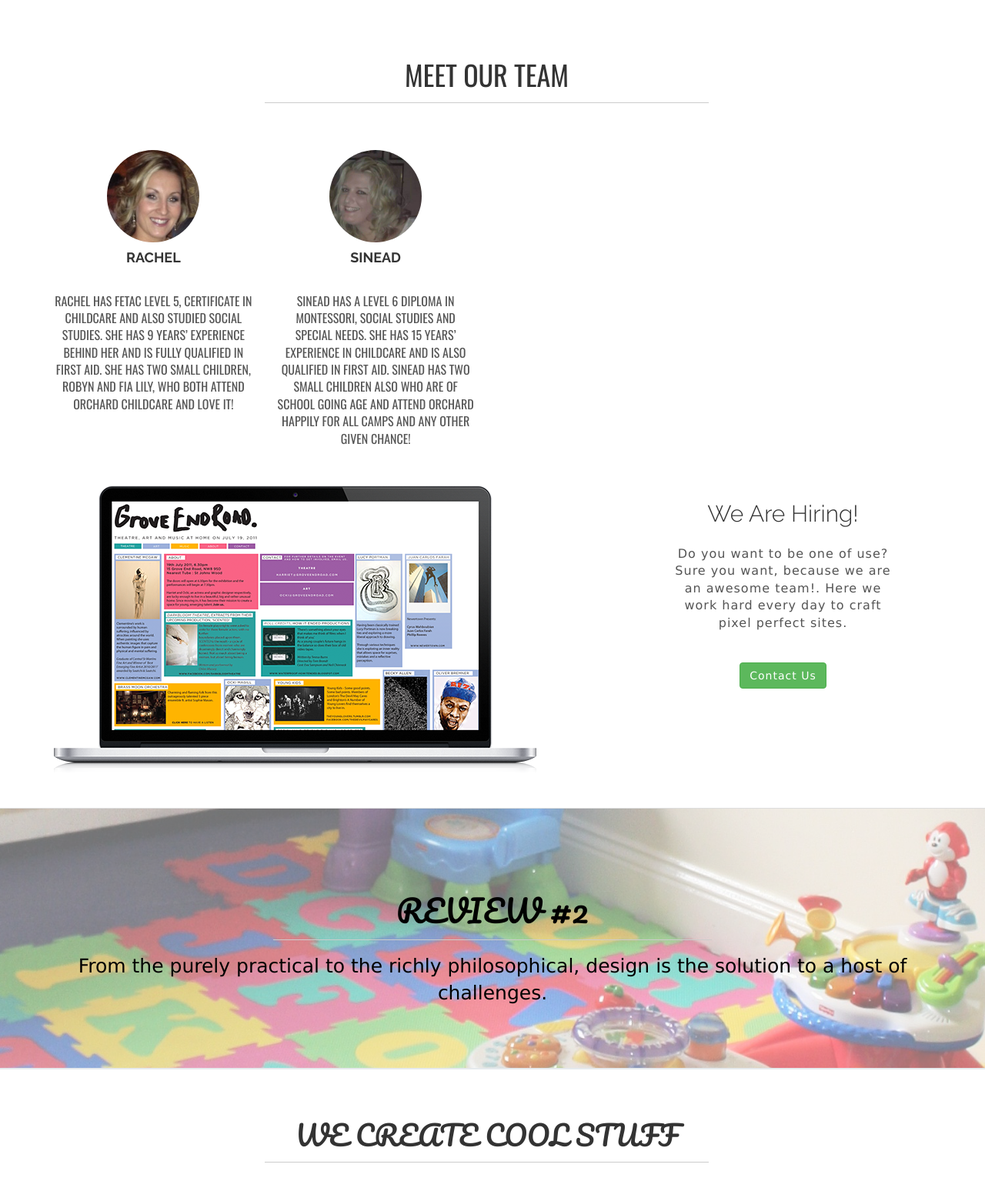
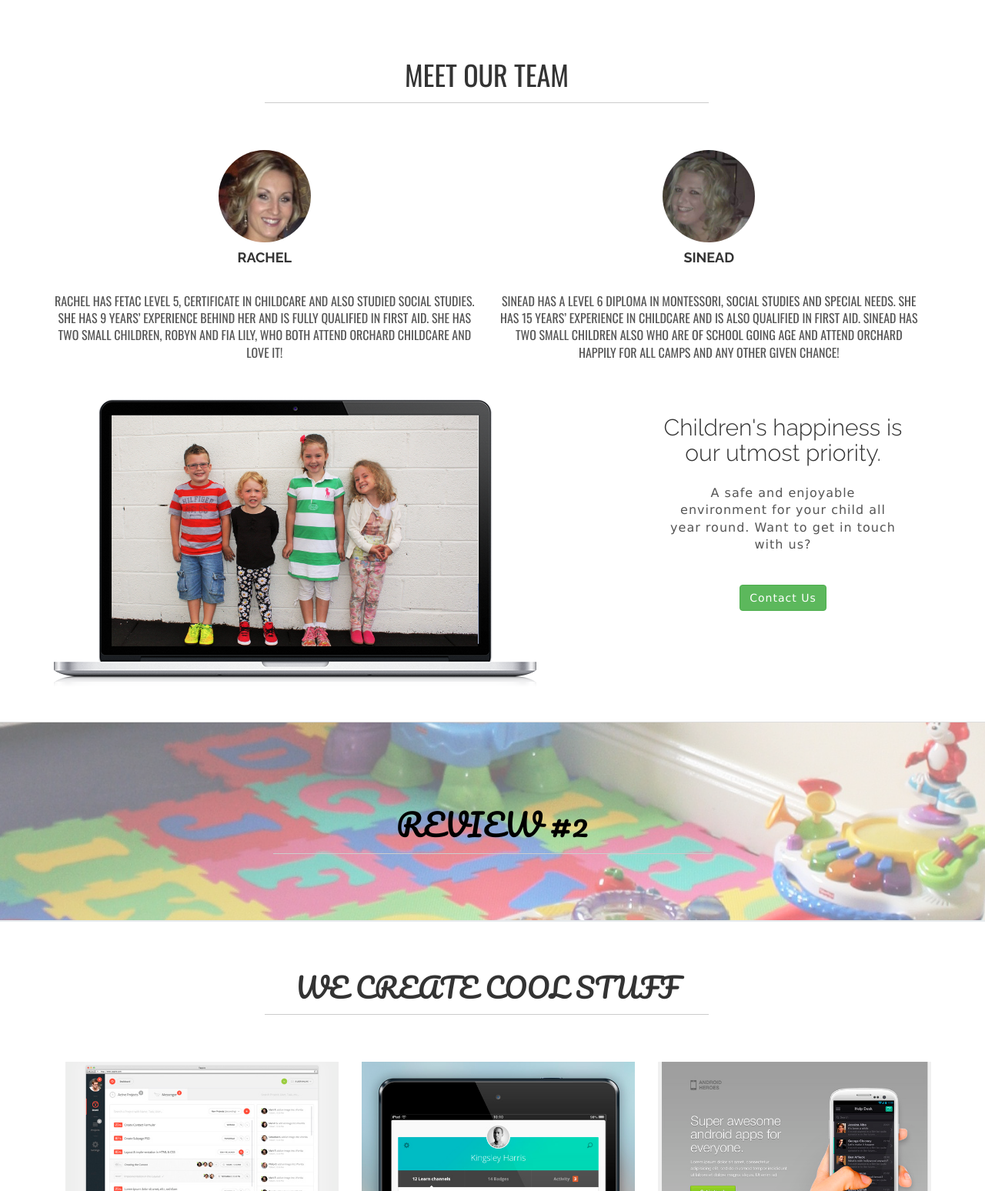
Before and after one commit to NomadicWeb/orchardchildcare.ie, a WordPress theme: template orchard_theme/index.php in a window 1280 px wide. Shown: the part 2604-4152 px from the top of the page at 77% size. Run offline with PHP 8.4 and a stand-in for WordPress, Linux system fonts and the light colour scheme; the site name, menu and one post (Sample post) are stand-ins, and other content is empty.

Commit message:
fix footer + remove divider text

```diff
--- a/orchard_theme/footer.php
+++ b/orchard_theme/footer.php
@@ -1,6 +1,6 @@
         <div id="footerwrap">
             <div class="container">
-				<h4>Created by <a href="http://blacktie.co">BlackTie.co</a> - Copyright 2014</h4>
+                <h4>Created by <a href="#">NomadicWeb</a> - Copyright 2014</h4>
             </div>
         </div>
 
--- a/orchard_theme/index.php
+++ b/orchard_theme/index.php
@@ -115,7 +115,7 @@
                 <hr>
                 <br>
                 <br>
-                <div class="col-lg-3 centered">
+                <div class="col-lg-6 centered">
                     <img class="img img-circle" src="<?php echo get_template_directory_uri(); ?>/assets/img/team/rachel.png" height="120px" width="120px" alt="">
                     <br>
                     <h4><b>Rachel</b></h4>
@@ -125,7 +125,7 @@
                     <p>Rachel has fetac level 5, certificate in childcare and also studied Social studies. She has 9 years’ experience behind her and is fully qualified in first aid.  She has two small children, Robyn and Fia Lily, who both attend Orchard Childcare and love it!</p>
                 </div><!-- col-lg-3 -->
 
-                <div class="col-lg-3 centered">
+                <div class="col-lg-6 centered">
                     <img class="img img-circle" src="<?php echo get_template_directory_uri(); ?>/assets/img/team/sinead.png" height="120px" width="120px" alt="">
                     <br>
                     <h4><b>Sinead</b></h4>
@@ -146,9 +146,9 @@
                         <img class="img-responsive" src="<?php echo get_template_directory_uri(); ?>/assets/img/macbook.png" align="">
                     </div>
                     <div class="col-lg-4">
-                        <h2>We Are Hiring!</h2>
-                        <p>Do you want to be one of use? Sure you want, because we are an awesome team!. Here we work hard every day to craft pixel perfect sites.</p>
-                        <p><a class="btn btn-success">Contact Us</a></p>
+                        <h2>Children's happiness is our utmost priority.</h2>
+                        <p>A safe and enjoyable environment for your child all year round. Want to get in touch with us?</p>
+                        <p><a href="#contact"class="btn btn-success smoothScroll">Contact Us</a></p>
                     </div>
                 </div><!-- row -->
             </div>
@@ -161,7 +161,6 @@
             <div class="container">
                 <h1 class="fancy-text">REVIEW #2</h1>
                 <hr>
-                <p>From the purely practical to the richly philosophical, design is the solution to a host of challenges.</p>
             </div><!-- container -->
         </section><!-- section -->
 
@@ -292,7 +291,6 @@
             <div class="container">
                 <h1 class="fancy-text">HEADER #2</h1>
                 <hr>
-                <p>There’s more to design than meets the eye. It’s when it meets the heart that design creates a meaningful, lasting connection with the audience.</p>
             </div><!-- container -->
         </section><!-- section -->
 
@@ -350,9 +348,6 @@
             <div class="container">
                 <h1 class="fancy-text">Created in Cork, Ireland</h1>
                 <hr>
-                <p>Some Address 987,</p>
-                <p>+34 9884 4893</p>
-                <p><a class="icon icon-twitter" href="#"></a> | <a class="icon icon-facebook" href="#"></a></p>
             </div><!-- container -->
         </section><!-- section -->
 
```
Also changed, not shown: orchard_theme/assets/img/macbook.png. Lines whose indentation alone changed are shown as unchanged.
